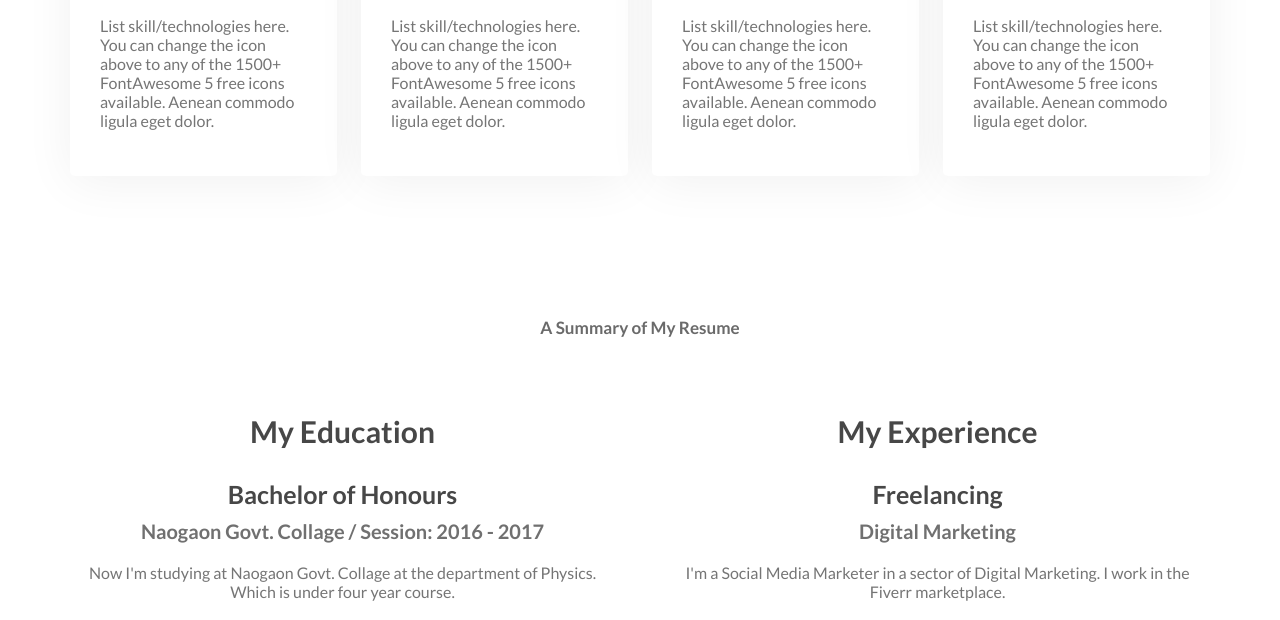
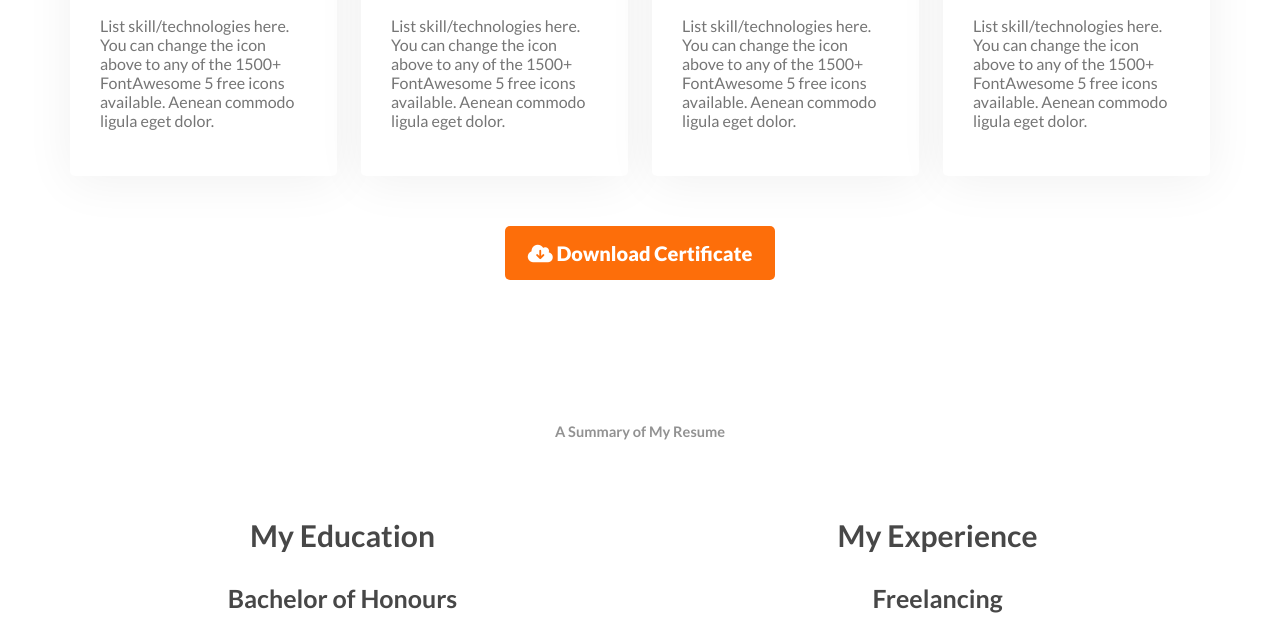
Before and after one commit to TanvirRahmanAlif/Portfolio, a plain HTML site: page index.html in a window 1280 px wide. Shown: the part 1927-2547 px from the top of the page. Drawn offline with nearby package versions, Linux system fonts and the light colour scheme.

Commit message:
add certificate

```diff
--- a/css/portfolio.css
+++ b/css/portfolio.css
@@ -70,6 +70,22 @@ body {
     font-weight: 900;
 }
 
+.download-c-btn {
+    display: block;
+    margin: auto;
+    width: 250px;
+    color: #FFF8F3;
+    text-decoration: none;
+    text-align: center;
+    padding: 15px 10px;
+    background-color: #FD6E0A;
+    border: none;
+    border-radius: 5px;
+    color: white;
+    font-size: 20px;
+    font-weight: 900;
+}
+
 .submit-btn {
     display: block;
     font-weight: 700;
@@ -83,7 +99,7 @@ body {
 
 /* Hover Style */
 
-.submit-btn:hover{
+.submit-btn:hover {
     background-color: #FD6E0A;
     color: #FFF;
 }
@@ -96,8 +112,9 @@ body {
     box-shadow: 0 0 1px rgba(0, 0, 0, 0);
     position: relative;
     overflow: hidden;
-  }
-  .download-btn:before {
+}
+
+.download-btn:before {
     content: "";
     position: absolute;
     z-index: -1;
@@ -112,11 +129,48 @@ body {
     transition-duration: 0.3s;
     -webkit-transition-timing-function: ease-out;
     transition-timing-function: ease-out;
-  }
-  .download-btn:hover:before, .download-btn:focus:before, .download-btn:active:before {
+}
+
+.download-btn:hover:before,
+.download-btn:focus:before,
+.download-btn:active:before {
     left: 0;
     right: 0;
-  }
+}
+
+.download-c-btn {
+    display: inline-block;
+    vertical-align: middle;
+    -webkit-transform: perspective(1px) translateZ(0);
+    transform: perspective(1px) translateZ(0);
+    box-shadow: 0 0 1px rgba(0, 0, 0, 0);
+    position: relative;
+    overflow: hidden;
+}
+
+.download-c-btn:before {
+    content: "";
+    position: absolute;
+    z-index: -1;
+    left: 51%;
+    right: 51%;
+    bottom: 0;
+    background: #FFF8F3;
+    height: 4px;
+    -webkit-transition-property: left, right;
+    transition-property: left, right;
+    -webkit-transition-duration: 0.3s;
+    transition-duration: 0.3s;
+    -webkit-transition-timing-function: ease-out;
+    transition-timing-function: ease-out;
+}
+
+.download-c-btn:hover:before,
+.download-c-btn:focus:before,
+.download-c-btn:active:before {
+    left: 0;
+    right: 0;
+}
 
 /* Banner Section */
 
--- a/index.html
+++ b/index.html
@@ -12,7 +12,9 @@
 
     <!-- Google Fonts -->
 
-    <link href="https://fonts.googleapis.com/css2?family=Lato:ital,wght@0,100;0,300;0,400;0,700;0,900;1,100;1,300;1,400;1,700;1,900&display=swap" rel="stylesheet">
+    <link
+        href="https://fonts.googleapis.com/css2?family=Lato:ital,wght@0,100;0,300;0,400;0,700;0,900;1,100;1,300;1,400;1,700;1,900&display=swap"
+        rel="stylesheet">
 
     <!-- Icon -->
 
@@ -39,14 +41,15 @@
                     class="orange">T</span>A<span class="orange">N</span>V<span class="orange">I</span>R</h3>
 
             <ul>
-                <li><a class="white-btn hvr-curl-top-left" href="https://github.com/TanvirRahmanAlif" target="_blank">P<span
-                            class="orange">O</span>R<span class="orange">T</span>F<span class="orange">O</span>L<span
-                            class="orange">I</span>O</a></li>
+                <li><a class="white-btn hvr-curl-top-left" href="https://github.com/TanvirRahmanAlif"
+                        target="_blank">P<span class="orange">O</span>R<span class="orange">T</span>F<span
+                            class="orange">O</span>L<span class="orange">I</span>O</a></li>
 
                 <li><a class="white-btn hvr-glow" href="https://www.linkedin.com/in/md-tanvir-rahman-233279209/"
                         target="_blank">LinkedIn</a></li>
 
-                <li><a class="hire-btn hvr-curl-top-right" href="https://www.fiverr.com/tanvir_smm" target="_blank">Hire Me</a></li>
+                <li><a class="hire-btn hvr-curl-top-right" href="https://www.fiverr.com/tanvir_smm" target="_blank">Hire
+                        Me</a></li>
             </ul>
         </nav>
 
@@ -58,10 +61,11 @@
                     Eager to delve into coding, problem-solving, and embracing new technologies. Committed to continuous
                     learning and collaboration within the dynamic field of development.</p>
                 <ul class="banner-list">
-                    <li><a class="mail-btn hvr-float-shadow hvr-icon-drop" href="mailto:tanviralif2121@gmail.com" target="_blank"><i
-                                class="fa-solid fa-envelope-open-text hvr-icon"></i> Email Me</a></li>
+                    <li><a class="mail-btn hvr-float-shadow hvr-icon-drop" href="mailto:tanviralif2121@gmail.com"
+                            target="_blank"><i class="fa-solid fa-envelope-open-text hvr-icon"></i> Email Me</a></li>
 
-                    <li><a class="white-btn  hvr-float-shadow hvr-icon-grow-rotate" href="tel:+8801766759720" target="_blank"><i class="fa-solid fa-phone hvr-icon"></i>
+                    <li><a class="white-btn  hvr-float-shadow hvr-icon-grow-rotate" href="tel:+8801766759720"
+                            target="_blank"><i class="fa-solid fa-phone hvr-icon"></i>
                             Contact</a></li>
                 </ul>
             </div>
@@ -129,6 +133,10 @@
                     <p class="skill-description">List skill/technologies here. You can change the icon above to any of
                         the 1500+ FontAwesome 5 free icons available. Aenean commodo ligula eget dolor.</p>
                 </div>
+            </div>
+            <div class="download-cv">
+                <a class="download-c-btn hvr-icon-down" href="css/portfolio-resources/MD. TANVIR RAHMAN.pdf"><i
+                        class="fa-solid fa-cloud-arrow-down hvr-icon"></i> Download Certificate</a>
             </div>
         </section>
 
@@ -204,14 +212,14 @@
                 <a class="hvr-wobble-top" href="https://www.facebook.com/tanvir.alif2012" target="_blank"><img
                         src="css/images/icons/facebook.png" alt="FaceBook"></a>
 
-                <a class="hvr-wobble-top" href="https://www.instagram.com/suvro_903/" target="_blank"><img src="css/images/icons/insta.png"
-                        alt="Instagram"></a>
+                <a class="hvr-wobble-top" href="https://www.instagram.com/suvro_903/" target="_blank"><img
+                        src="css/images/icons/insta.png" alt="Instagram"></a>
 
                 <a class="hvr-wobble-top" href="https://join.skype.com/invite/WEX39kLGDhHI" target="_blank"><img
                         src="css/images/icons/skype-24.png" alt="Skype"></a>
 
-                <a class="hvr-wobble-top" href="https://github.com/TanvirRahmanAlif" target="_blank"><img src="css/images/icons/github-24.png"
-                        alt="GitHub"></a>
+                <a class="hvr-wobble-top" href="https://github.com/TanvirRahmanAlif" target="_blank"><img
+                        src="css/images/icons/github-24.png" alt="GitHub"></a>
             </div>
         </div>
         <div class="footer-column">
```
Also changed, not shown: 1 other file.
